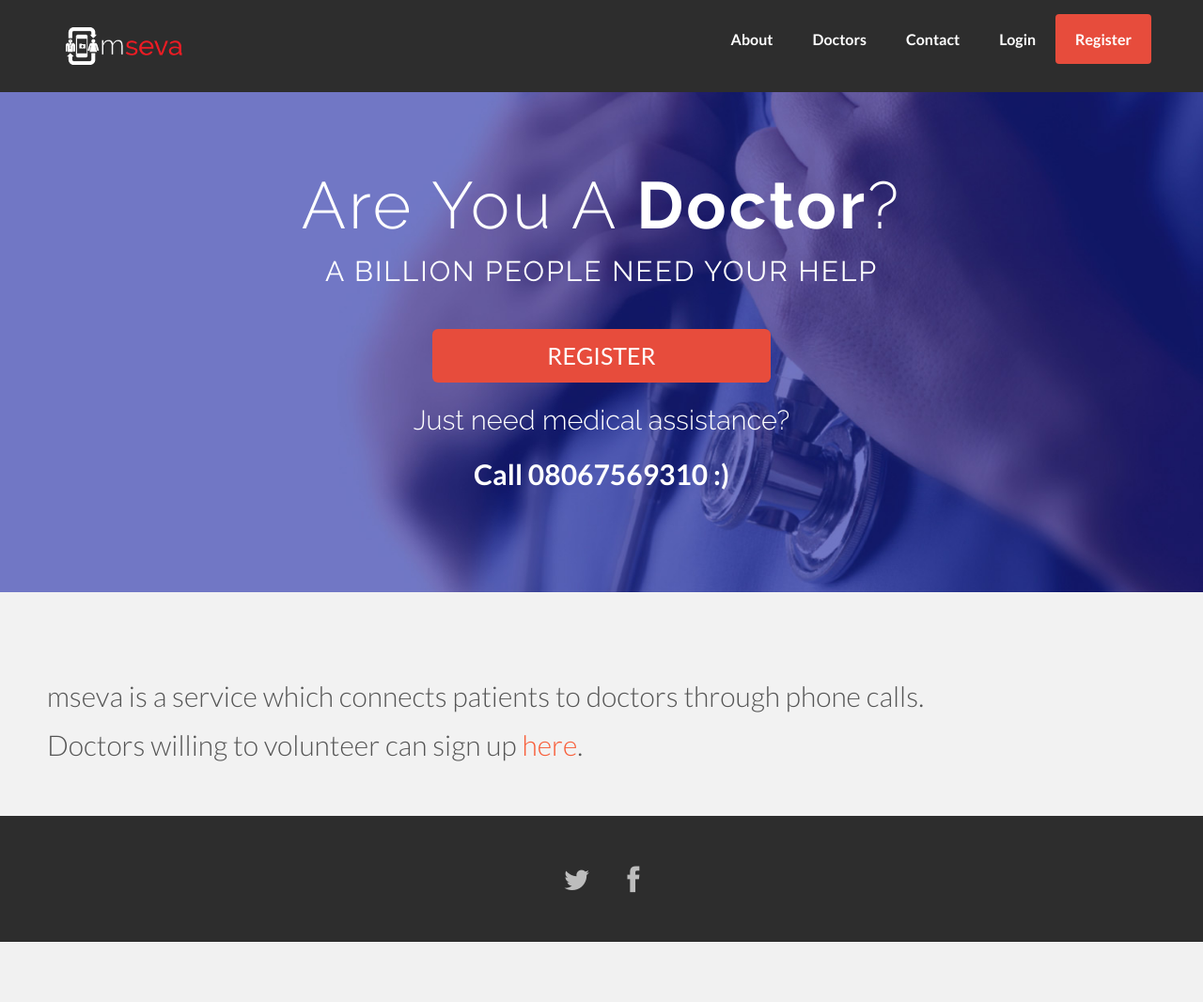
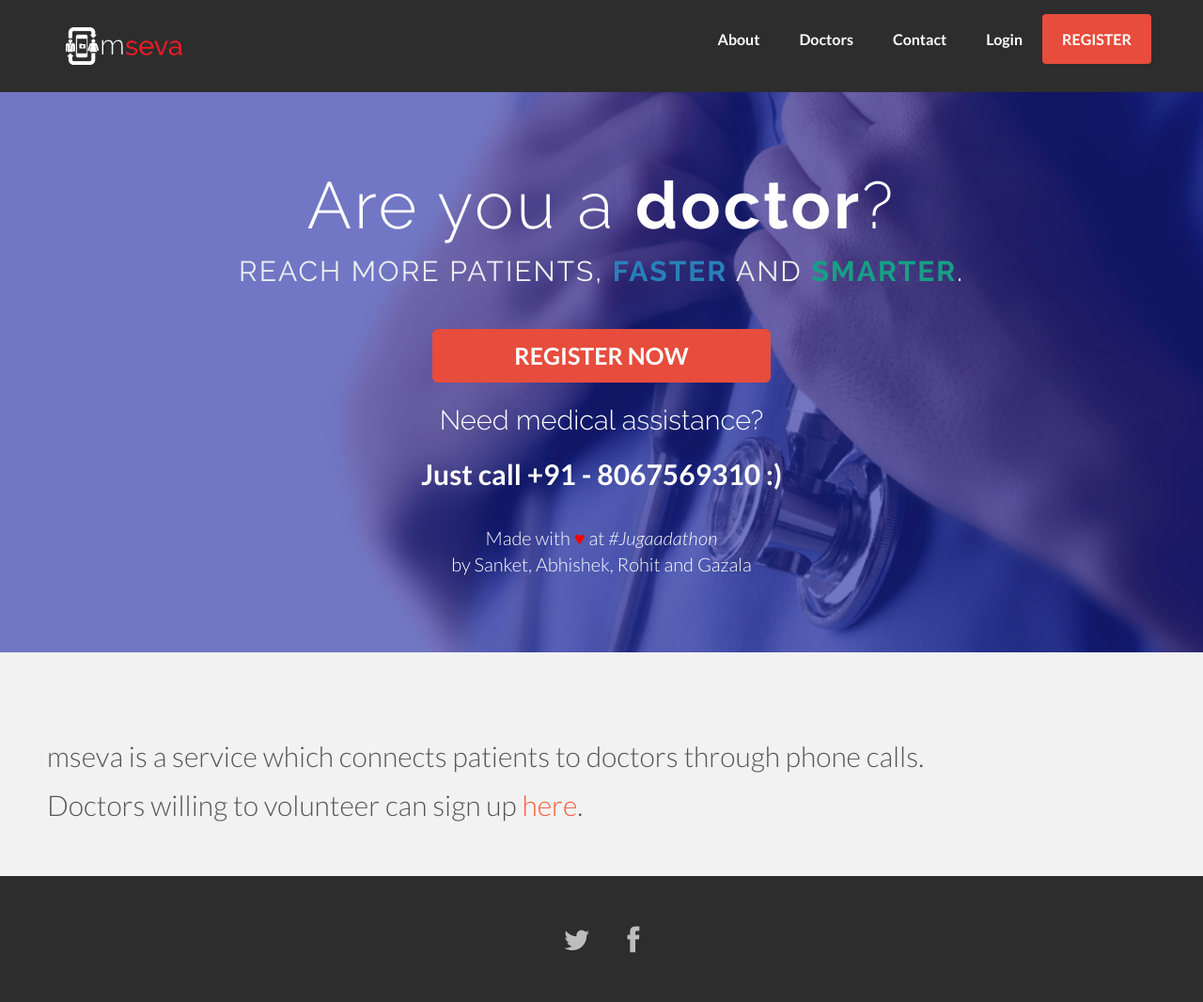
Before and after one commit to sanketsaurav/mseva, a Python web app: template templates/home.html in a window 1280 px wide. Shown: the whole page at 94% size. Before the commit the page ends 1002 px from the top, so only its background shows below. Run offline with Jinja, Linux system fonts and the light colour scheme; the template is opened without the code that fills it, so the values that code supplies are empty; some libraries are stand-ins or nearby versions; some web fonts are replaced.

Commit message:
Minor style changes.

```diff
--- a/templates/base.html
+++ b/templates/base.html
@@ -49,7 +49,7 @@
             <li><a data-toggle="modal" data-target="#myModal" href="#myModal">Contact</a></li>
             {% if not user %}
             <li><a href="/login">Login</a></li>
-            <li><a href="/signup" class="btn btn-danger">Register</a></li>
+            <li><a href="/signup" class="btn btn-danger">REGISTER</a></li>
             {% else %}
             <li><a href="/help">Help</a></li>
             <li><a href="/logout">Logout</a></li>
--- a/templates/home.html
+++ b/templates/home.html
@@ -6,21 +6,23 @@
 <div id="headerwrap">
 		<div class="container">
 			<div class="row centered">
-				<div class="col-lg-8 col-lg-offset-2">
-				<h1>Are You A <b>Doctor</b>?</h1>
-				<h5>A Billion People Need Your Help</h5>
+				<div class="col-lg-10 col-lg-offset-1">
+				<h1>Are you a <b>doctor</b>?</h1>
+				<h5 style="color: #ECF0F1;">Reach more patients, <strong style="color: #2980B9;">faster</strong> and <strong style="color: #16A085;">smarter</strong>.</h5>
 				</div>
 				<div class="col-md-offset-4 col-lg-4" id="registerBtn">
-					<a href="/signup" class="btn btn-block btn-lg btn-danger" title="">Register</a>
+					<a href="/signup" class="btn btn-block btn-lg btn-danger" title="" style="font-weight: bold;">Register Now</a>
 				</div>
 
 			</div><!-- row -->
 			<div class="row centered">
 				<div class="col-lg-8 col-lg-offset-2" id="maas" >
-					<h4>Just need medical assistance?</h4>
+					<h4>Need medical assistance?</h4>
 				</div>
-				<div class="col-md-offset-4 col-lg-4" id="">
-					<a href="/" class="phoneNo" title=""><strong>Call 08067569310 :)</strong></a>
+				<div class="col-md-offset-3 col-lg-6" id="">
+					<a href="/" class="phoneNo" title=""><strong>Just call +91 - 8067569310 :)</strong></a>
+					<br><br>
+					<p style="color: #fff; font-size: 20px;">Made with <span style="color: red;">&hearts;</span> at <em>#Jugaadathon</em> <br>by Sanket, Abhishek, Rohit and Gazala</p><br><br>
 				</div>
 
 			</div><!-- row -->
```
